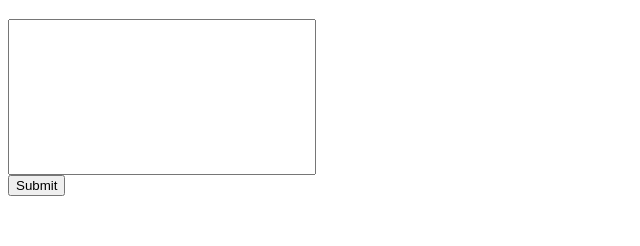
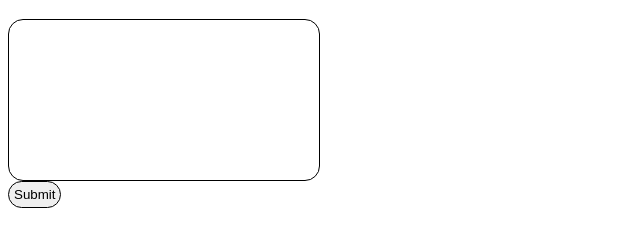
Before and after one commit to areyoualex/PickupPuns, a plain HTML site: page index.html in a window 1280 px wide. Shown: the part 72-318 px from the top of the page, without its empty margins (0-640 px from the left). Drawn offline with Linux system fonts and the light colour scheme.

Commit message:
test
added rounded corners?

```diff
--- a/style.css
+++ b/style.css
@@ -1,3 +1,11 @@
 h1 {
   font-family: Poppins, sans-serif;
 }
+
+input
+{
+  -moz-border-radius: 15px;
+ border-radius: 15px;
+    border:solid 1px black;
+    padding:5px;
+}
```
